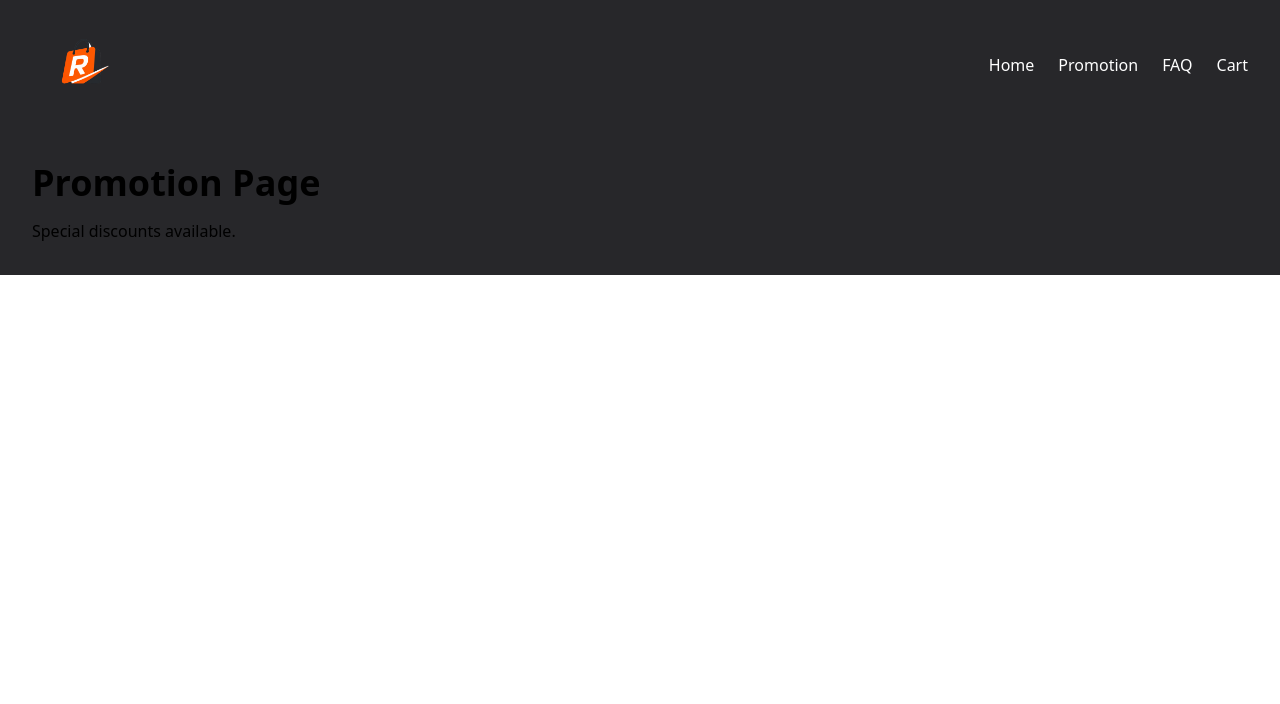
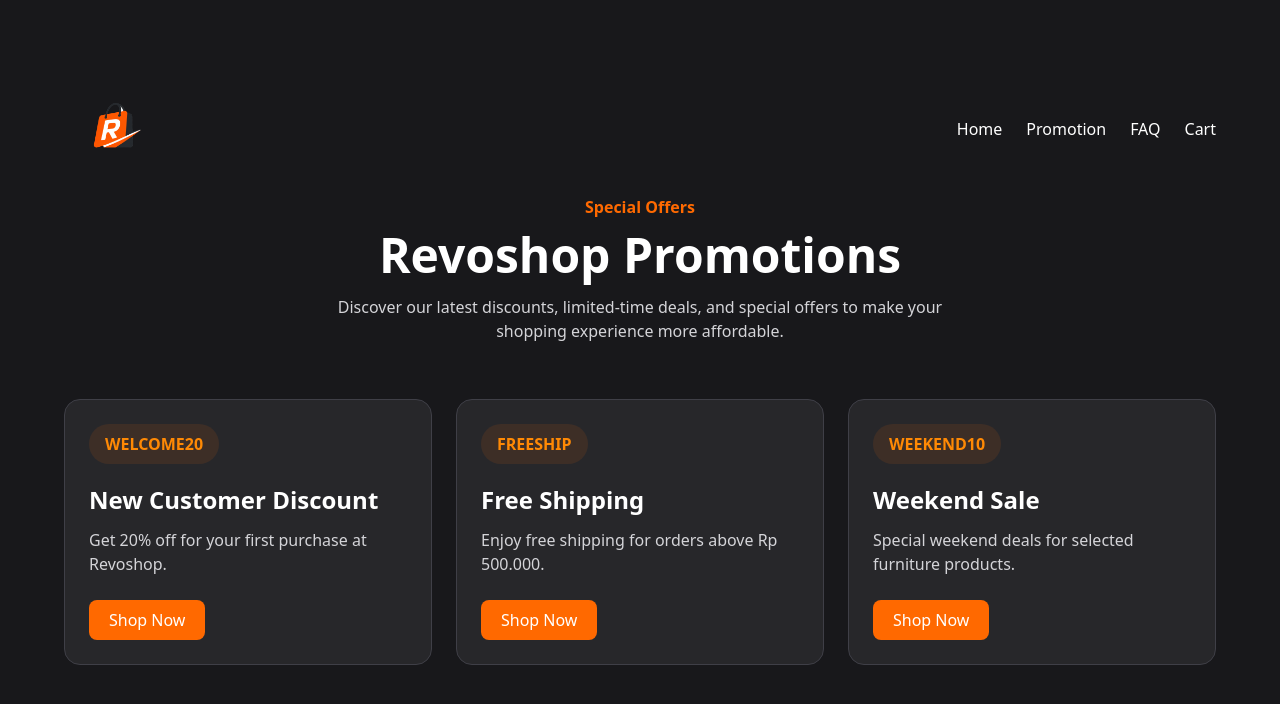
Before and after one commit to Revou-FSSE-Feb26/milestone-3-Arzy4, a Next.js app in the folder revoshop/: page /promotion in a window 1280 px wide. Shown: the top 704 px of the page. Built offline with nearby package versions, Linux system fonts and the light colour scheme.

Commit message:
feat: enhance promotion page with dynamic offers and improved layout

```diff
--- a/revoshop/app/promotion/page.tsx
+++ b/revoshop/app/promotion/page.tsx
@@ -1,21 +1,68 @@
 import Navbar from "../components/navbar";
 
 export default function Promotion() {
+  const promotions = [
+    {
+      title: "New Customer Discount",
+      description: "Get 20% off for your first purchase at Revoshop.",
+      code: "WELCOME20",
+    },
+    {
+      title: "Free Shipping",
+      description: "Enjoy free shipping for orders above Rp 500.000.",
+      code: "FREESHIP",
+    },
+    {
+      title: "Weekend Sale",
+      description: "Special weekend deals for selected furniture products.",
+      code: "WEEKEND10",
+    },
+  ];
+
   return (
-    <main className="bg-zinc-800">
+    <main className="min-h-screen bg-zinc-900 text-white px-8 py-16">
+      <Navbar />
+      <section className="max-w-6xl mx-auto">
+        <div className="text-center mb-14">
+          <p className="text-orange-500 font-semibold mb-3">
+            Special Offers
+          </p>
 
-      <Navbar />
+          <h1 className="text-4xl md:text-5xl font-bold mb-4">
+            Revoshop Promotions
+          </h1>
 
-      <section className="p-8">
-        <h1 className="text-4xl font-bold">
-          Promotion Page
-        </h1>
+          <p className="text-zinc-300 max-w-2xl mx-auto">
+            Discover our latest discounts, limited-time deals, and special
+            offers to make your shopping experience more affordable.
+          </p>
+        </div>
 
-        <p className="mt-4">
-          Special discounts available.
-        </p>
+        <div className="grid gap-6 md:grid-cols-3">
+          {promotions.map((promo) => (
+            <article
+              key={promo.code}
+              className="bg-zinc-800 border border-zinc-700 rounded-2xl p-6 hover:-translate-y-2 transition duration-300"
+            >
+              <div className="mb-5 inline-block rounded-full bg-orange-500/10 px-4 py-2 text-orange-400 font-semibold">
+                {promo.code}
+              </div>
+
+              <h2 className="text-2xl font-bold mb-3">
+                {promo.title}
+              </h2>
+
+              <p className="text-zinc-300 mb-6">
+                {promo.description}
+              </p>
+
+              <button className="bg-orange-500 hover:bg-orange-600 text-white px-5 py-2 rounded-lg transition">
+                Shop Now
+              </button>
+            </article>
+          ))}
+        </div>
       </section>
-
     </main>
   );
 }
```
